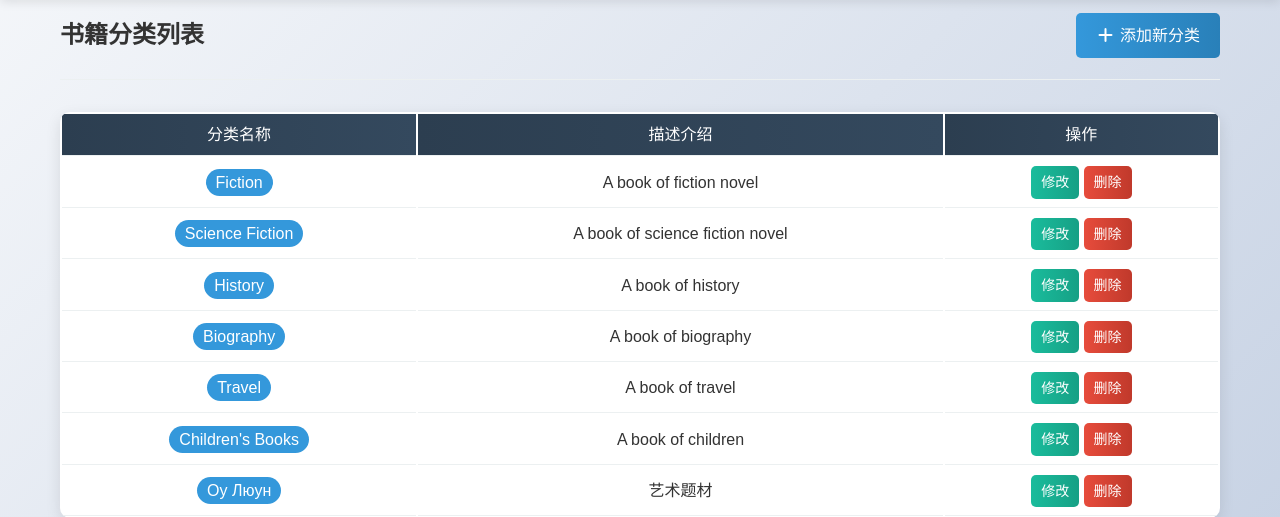
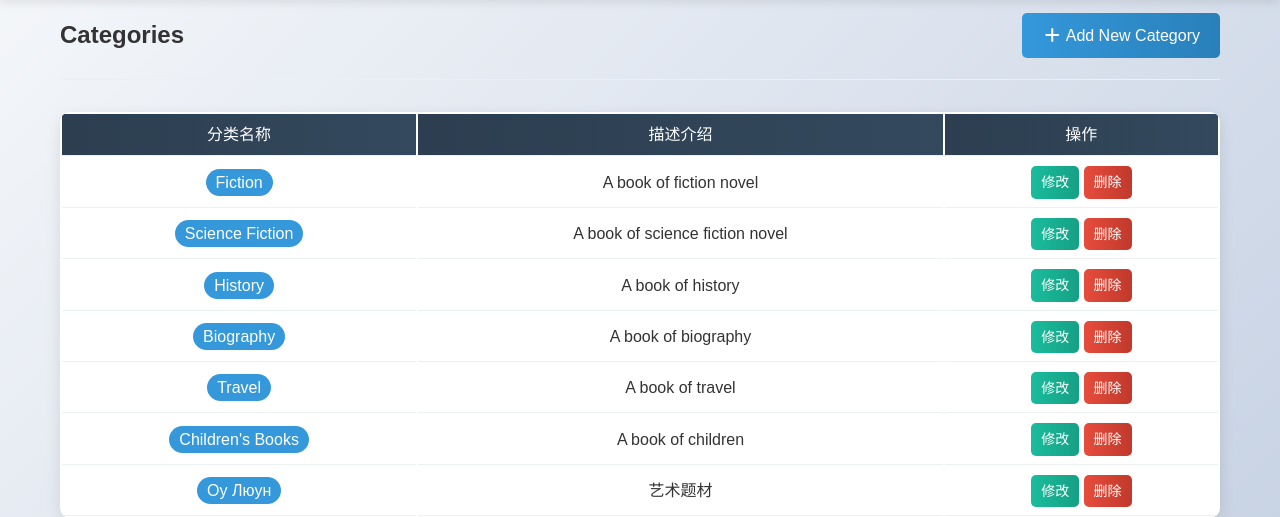
Before and after one commit to PURESUN-OYLY/pyhmk_db, a Flask app: page /categories in a window 1280 px wide. Shown: the part 70-587 px from the top of the page. Run offline with Flask 3, Linux system fonts and the light colour scheme; some libraries are stand-ins or nearby versions.

Commit message:
Change categorits

```diff
--- a/templates/categories.html
+++ b/templates/categories.html
@@ -1,11 +1,11 @@
 {% extends "base.html" %}
 
-{% block title %}分类管理 - 智慧图书馆{% endblock %}
+{% block title %}Categories - Smart Library{% endblock %}
 
 {% block content %}
 <section class="page-header">
-    <h1 class="main_title">书籍分类列表</h1>
-    <a href="{{ url_for('add_category') }}" class="btn btn-primary"><i class="fas fa-plus"></i> 添加新分类</a>
+    <h1 class="main_title">Categories</h1>
+    <a href="{{ url_for('add_category') }}" class="btn btn-primary"><i class="fas fa-plus"></i> Add New Category</a>
 </section>
 
 <div class="books-container">
```
